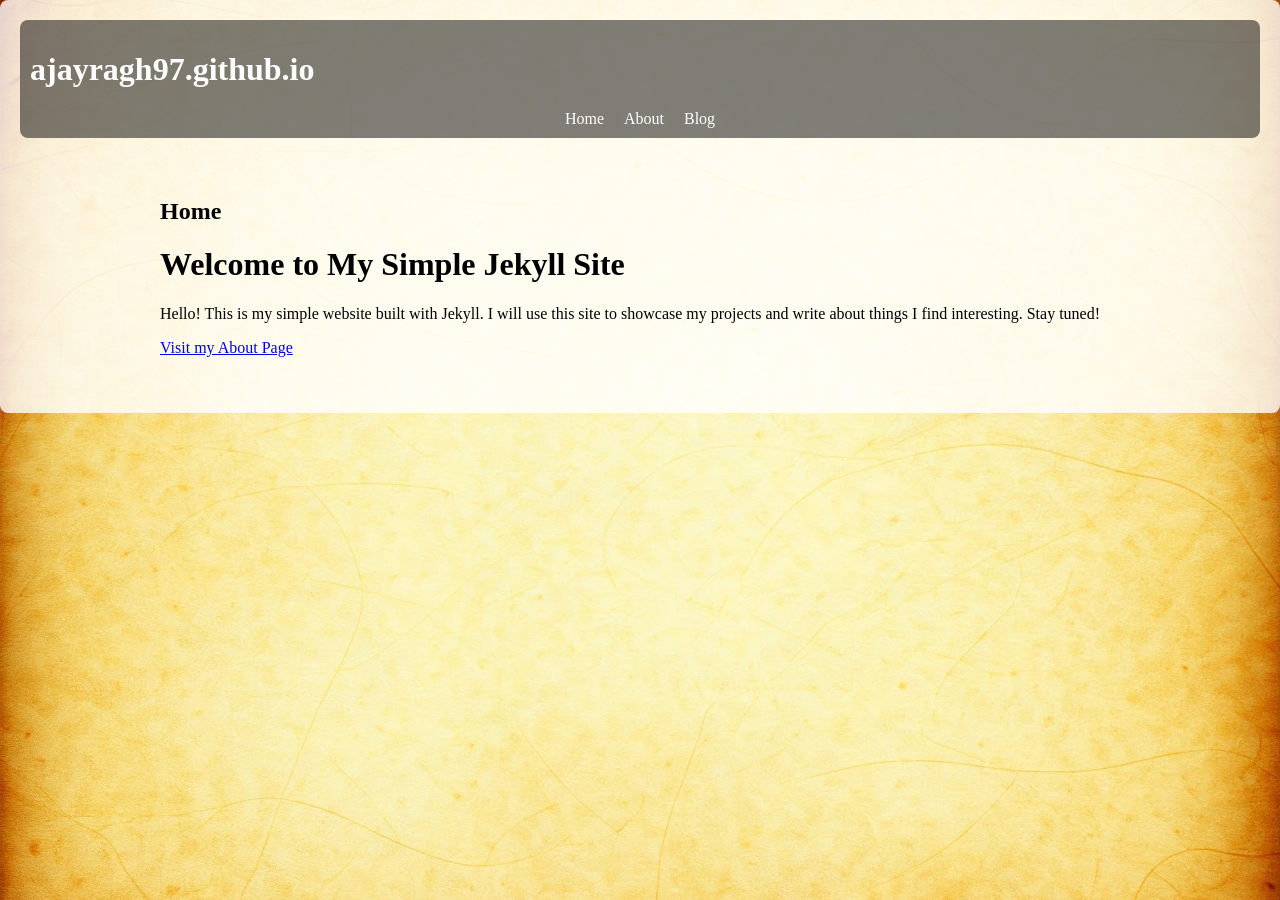
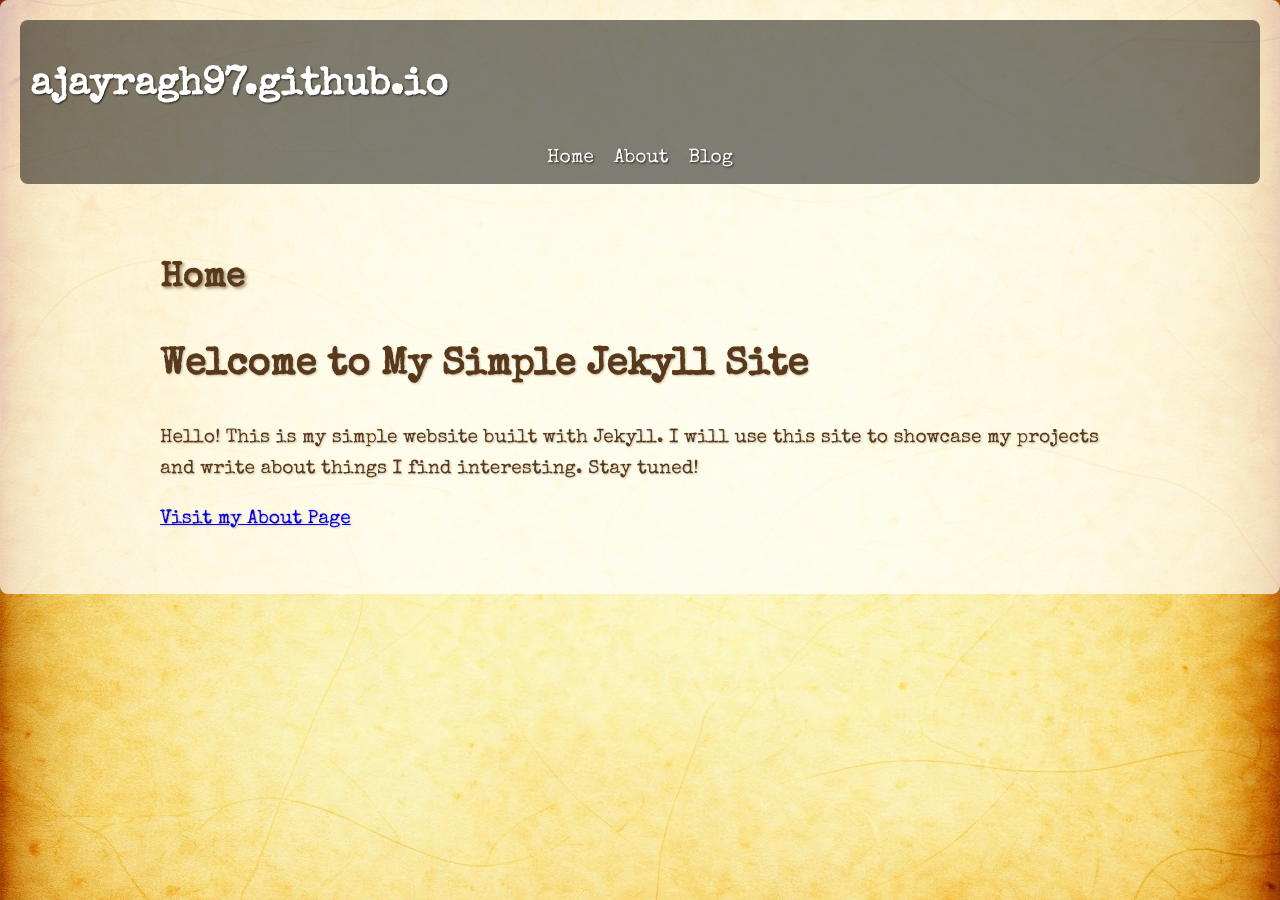
Before and after one commit to ajayragh97/ajayragh97.github.io, a Jekyll site: the page built from index.md, in a window 1280 px wide. Built offline with Jekyll 4.4.1, drawn with Linux system fonts in a browser that asks for light colours.

```diff
--- a/_layouts/default.html
+++ b/_layouts/default.html
@@ -4,6 +4,9 @@
     <meta charset="UTF-8">
     <meta name="viewport" content="width=device-width, initial-scale=1.0">
     <title>{{ page.title }} - {{ site.title }}</title>
+    <link rel="preconnect" href="https://fonts.googleapis.com">
+    <link rel="preconnect" href="https://fonts.gstatic.com" crossorigin>
+    <link href="https://fonts.googleapis.com/css2?family=Special+Elite&display=swap" rel="stylesheet">
     <link rel="stylesheet" href="{{ '/assets/css/styles.css' | relative_url }}">
 </head>
 <body>
--- a/assets/css/styles.css
+++ b/assets/css/styles.css
@@ -1,46 +1,64 @@
 body {
-  background-image: url('/assets/images/parchment.jpeg'); /* Or your image path */
+  background-image: url('/assets/images/parchment.jpeg'); /* Replace with your image path */
   background-size: cover;
   background-repeat: no-repeat;
   background-position: center center;
   background-attachment: fixed;
   margin: 0;
   min-height: 100vh;
+  font-family: 'Special Elite', monospace;
+  color: #58391c; /* Dark brown text color */
+  font-size: 1.2em;
+  line-height: 1.6;
 }
 
 .container {
-  background-color: rgba(255, 255, 255, 0.8);
+  background-color: rgba(255, 255, 255, 0.7); /* Adjust transparency as needed */
   padding: 20px;
   border-radius: 8px;
+  text-shadow: 1px 1px 2px rgba(88, 57, 28, 0.3); /* Subtle text shadow */
 }
 
 main {
   padding: 20px;
   max-width: 960px;
   margin: 0 auto;
+  text-shadow: 1px 1px 2px rgba(88, 57, 28, 0.3); /* Subtle text shadow */
 }
+
+h2 {
+  font-size: 1.8em;
+  font-weight: bold;
+  text-shadow: 2px 2px 3px rgba(88, 57, 28, 0.5); /* Stronger shadow for headings */
+}
+
 header {
-    background-color: rgba(0, 0, 0, 0.5); /* Semi-transparent black*/
+  background-color: rgba(0, 0, 0, 0.5);
   padding: 10px;
   margin-bottom: 20px;
   border-radius: 8px;
 }
+
 header h1 a {
-    color: white; /* Example: White text for the title */
+  color: white;
   text-decoration: none;
+  text-shadow: 1px 1px 2px rgba(0, 0, 0, 0.7); /* Shadow for header text */
 }
+
 nav ul {
   list-style: none;
   padding: 0;
   margin: 0;
-    display: flex; /* Use flexbox for horizontal menu */
-    justify-content: center; /* Center the menu items */
+  display: flex;
+  justify-content: center;
 }
 
 nav li {
-    margin: 0 10px; /* Add spacing between menu items */
+  margin: 0 10px;
 }
+
 nav a {
   color: white;
   text-decoration: none;
+  text-shadow: 1px 1px 2px rgba(0, 0, 0, 0.7); /* Shadow for nav text */
 }
```
Lines whose indentation alone changed are shown as unchanged.
